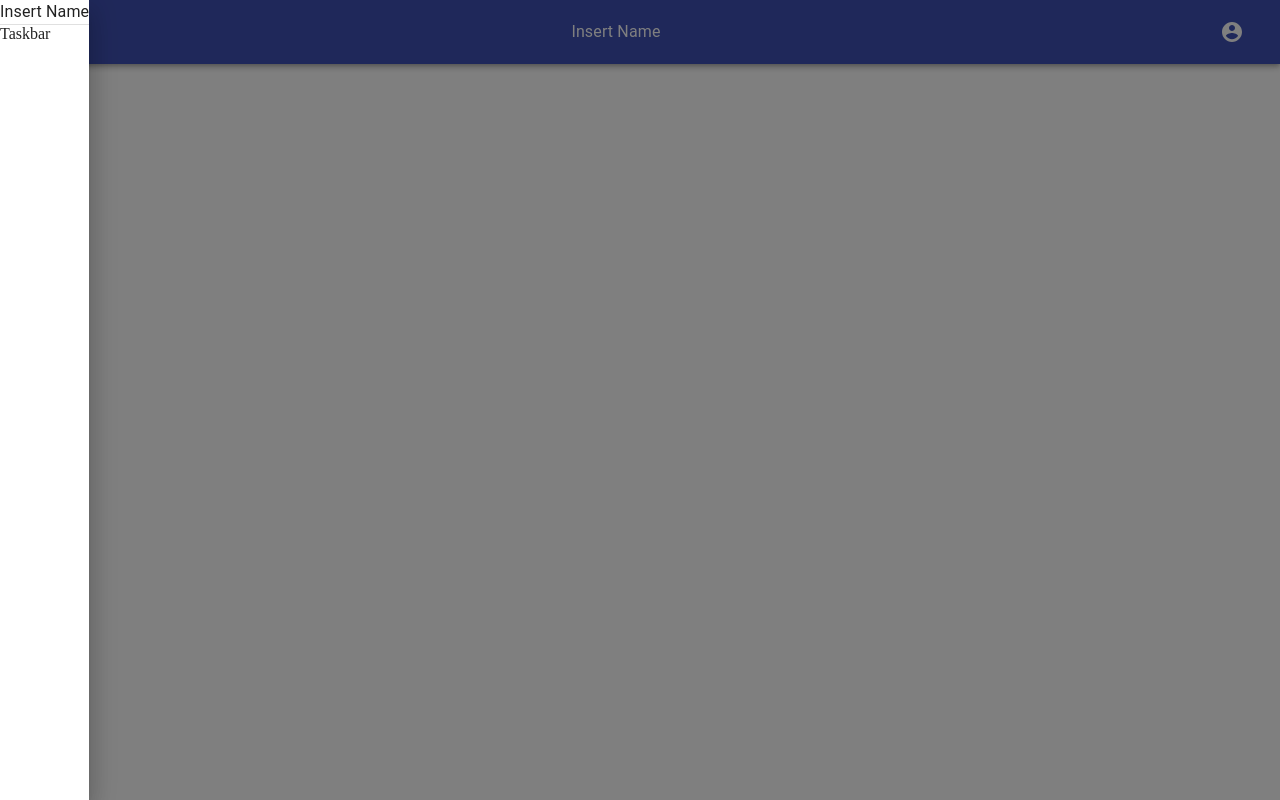
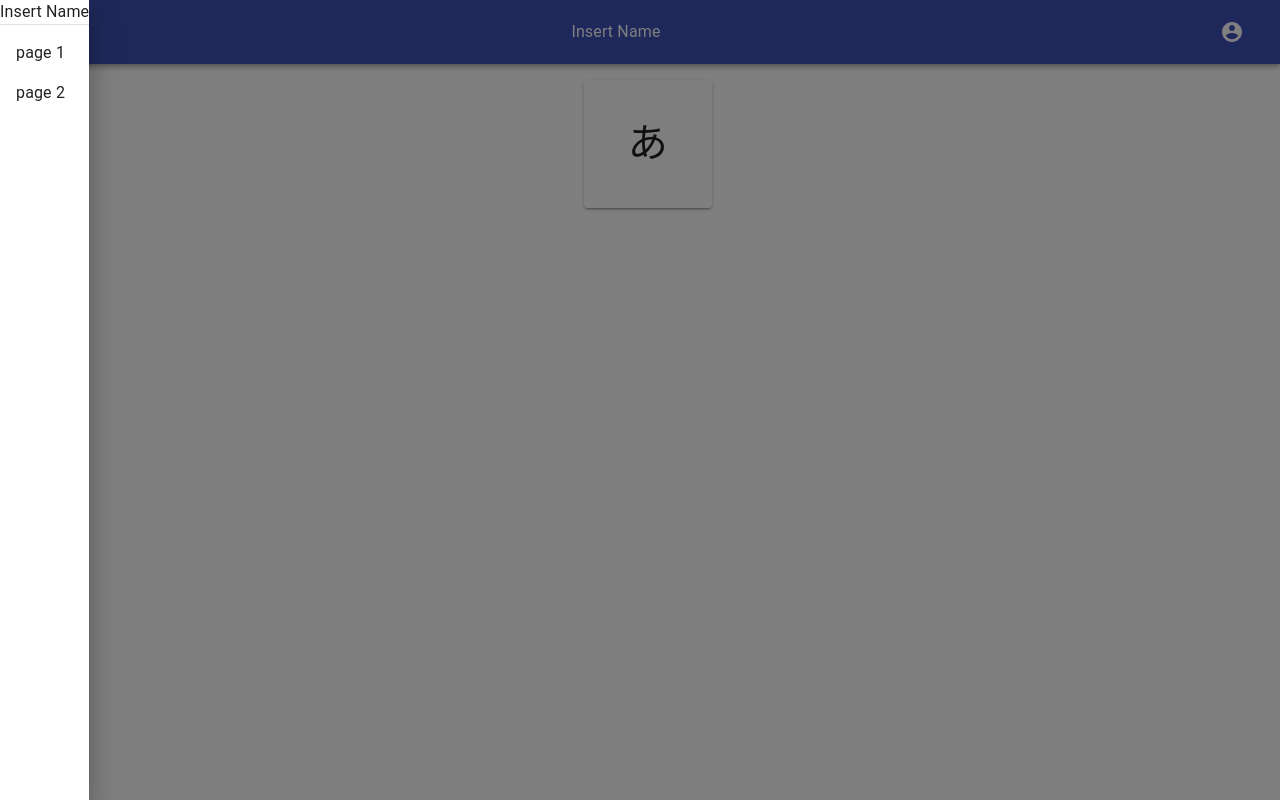
Before and after one commit to maxnibler/JapaneseLearningTools, a React (Create React App) app in the folder Frontend/: page / in a window 1280 px wide. Both pictures are taken after a click on the button 36 px from the left and 32 px from the top of the page. Built offline with nearby package versions, Linux system fonts and the light colour scheme.

Commit message:
Centered Kanji card

```diff
--- a/Frontend/src/Homeview.js
+++ b/Frontend/src/Homeview.js
@@ -10,6 +10,8 @@ import Typography from '@material-ui/core/Typography';
 import Divider from '@material-ui/core/Divider';
 import AccountCircleIcon from '@material-ui/icons/AccountCircle';
 import Box from '@material-ui/core/Box';
+import pageSelect from './Pages';
+import pageList from './PageList';
 
 
 const drawerWidth = 240;
@@ -46,6 +48,7 @@ const useStyles = makeStyles((theme) => ({
     display: 'flex',
     justifyContent: 'center',
   },
+  appBarSpacer: theme.mixins.toolbar,
 }));
 
 
@@ -57,9 +60,14 @@ const useStyles = makeStyles((theme) => ({
 function homeView() {
   const classes = useStyles();
   const [open, setOpen] = React.useState(false);
+  const [page, setPage] = React.useState(0);
   const toggleDrawer = () => {
     setOpen(!open);
   };
+  const changePage = (pageIndex) => {
+    setPage(pageIndex);
+  }
+  const nameValue = 'Insert Name';
 
   return (
     <div>
@@ -81,7 +89,7 @@ function homeView() {
           </IconButton>
           <Box className={classes.centerLogo}>
             <Typography>
-              Insert Name
+              {nameValue}
             </Typography>
           </Box>
           <IconButton color="inherit">
@@ -98,12 +106,16 @@ function homeView() {
       >
         <div className={classes.toolbarHeader}>
           <Typography>
-            Insert Name
+            {nameValue}
           </Typography>
         </div>
         <Divider />
-        Taskbar
+        {pageList(page, changePage)}
       </Drawer>
+      <main>
+        <div className={classes.appBarSpacer} />
+        {pageSelect(page)}
+      </main>
     </div>
   );
 }
--- /dev/null
+++ b/Frontend/src/PageList.js
@@ -0,0 +1,27 @@
+import React from 'react';
+import {List, ListItem, Typography} from '@material-ui/core';
+
+/**
+ * @param {function} changePage
+ * @return {JSX}
+ */
+function pageList(page, changePage) {
+  return (
+    <div>
+      <List>
+        <ListItem>
+          <Typography button='true'>
+            page 1
+          </Typography>
+        </ListItem>
+        <ListItem>
+          <Typography>
+            page 2
+          </Typography>
+        </ListItem>
+      </List>
+    </div>
+  )
+}
+
+export default pageList;
--- a/Frontend/src/Pages.js
+++ b/Frontend/src/Pages.js
@@ -0,0 +1,60 @@
+import React from 'react';
+import {makeStyles} from '@material-ui/core/styles';
+import { Box, Paper, Typography } from '@material-ui/core';
+
+const useStyles = makeStyles((theme) => ({
+  root: {
+    display: 'flex',
+    flexGrow: 3,
+    justifyContent: 'center',
+    width: window.innerWidth,
+    '& > *': {
+      margin: theme.spacing(1),
+      width: theme.spacing(16),
+      height: theme.spacing(16),
+    },
+  },
+  paper: {
+    display: 'flex',
+    justifyContent: 'center',
+    alignItems: 'center',
+  },
+  kanji: {
+    fontSize: '30pt',
+  },
+}));
+
+/**
+ * @param {string} character
+ * @return {JSX}
+ */
+function kanjiDisplay(character) {
+  const classes = useStyles();
+
+  return (
+    <div>
+      <Box className={classes.root}>
+        <Paper elevation={2} className={classes.paper}>
+          <Typography className={classes.kanji}>
+            {character}
+          </Typography>
+        </Paper>
+      </Box>
+    </div>
+  );
+}
+
+/**
+ * @param {int} page
+ * @param {function} changePage
+ * @return {JSX}
+ */
+function pageSelect(page, changePage) {
+  return (
+    <div>
+      {kanjiDisplay('\u3042')}
+    </div>
+  );
+}
+
+export default pageSelect;
```
